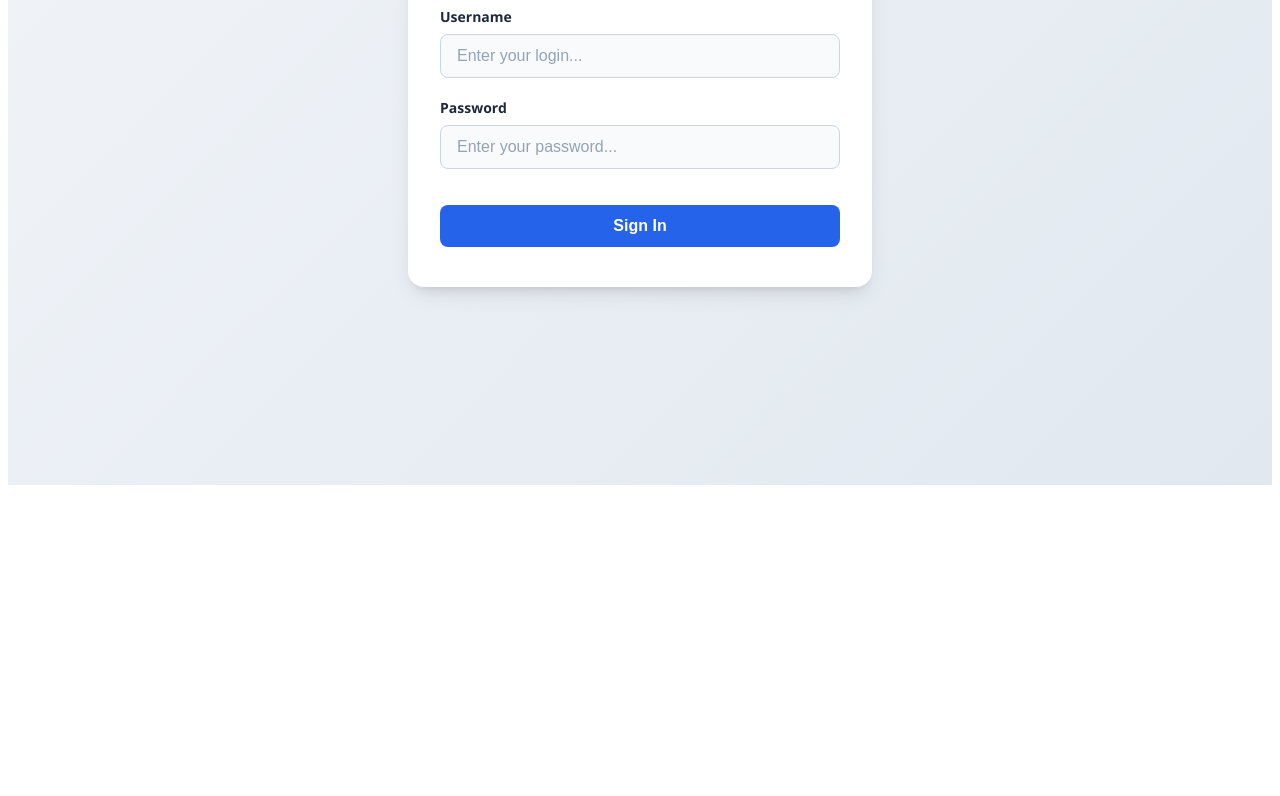
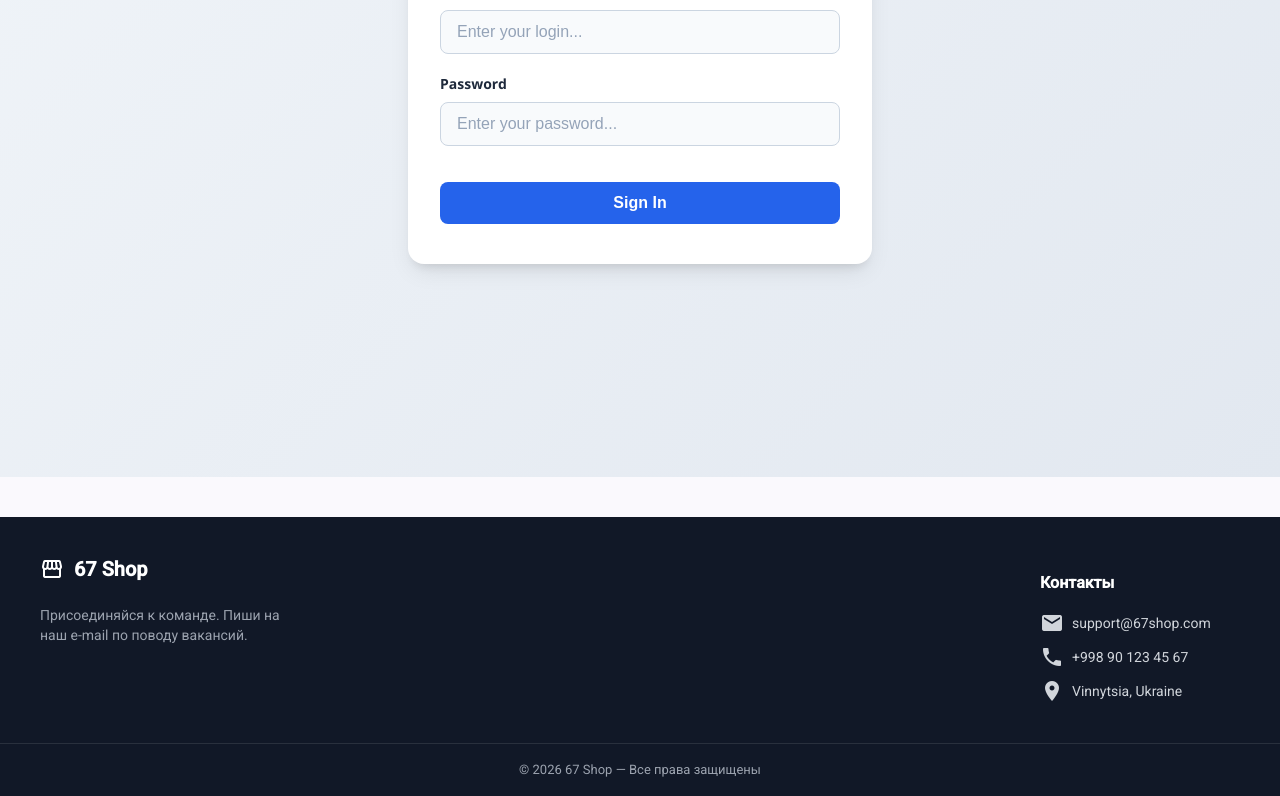
Before and after one commit to klinx01/67-shop, an Angular app: page / in a window 1280 px wide. Shown: the part 371-1167 px from the top of the page. Before the commit the page ends 864 px from the top, so only its background shows below. Built offline with nearby package versions, Linux system fonts and the light colour scheme.

Commit message:
feature/footer

```diff
--- a/package.json
+++ b/package.json
@@ -12,10 +12,12 @@
   "private": true,
   "packageManager": "npm@10.9.4",
   "dependencies": {
+    "@angular/cdk": "^21.2.14",
     "@angular/common": "^21.2.0",
     "@angular/compiler": "^21.2.0",
     "@angular/core": "^21.2.0",
     "@angular/forms": "^21.2.0",
+    "@angular/material": "^21.2.14",
     "@angular/platform-browser": "^21.2.0",
     "@angular/router": "^21.2.0",
     "rxjs": "~7.8.0",
--- a/src/app/app.html
+++ b/src/app/app.html
@@ -1 +1,3 @@
 <router-outlet></router-outlet>
+
+<app-footer></app-footer>
--- a/src/app/app.ts
+++ b/src/app/app.ts
@@ -1,10 +1,11 @@
 import { Component, signal, WritableSignal } from '@angular/core';
 import { RouterOutlet } from '@angular/router';
+import { FooterComponent } from './shared/components/footer/footer';
 
 
 @Component({
   selector: 'app-root',
-  imports: [RouterOutlet],
+  imports: [RouterOutlet, FooterComponent],
   templateUrl: './app.html',
   styleUrl: './app.scss'
 })
--- /dev/null
+++ b/src/app/shared/components/footer/footer.html
@@ -0,0 +1,41 @@
+<footer class="footer">
+
+  <div class="footer__container">
+
+    <div class="footer__section">
+      <div class="logo">
+        <mat-icon>storefront</mat-icon>
+        <span>67 Shop</span>
+      </div>
+
+      <p class="description">
+        Присоединяйся к команде. Пиши на наш e-mail по поводу вакансий.
+      </p>
+    </div>
+
+    <div class="footer__section">
+      <h3>Контакты</h3>
+
+      <div class="contact">
+        <mat-icon>email</mat-icon>
+        <span>support@67shop.com</span>
+      </div>
+
+      <div class="contact">
+        <mat-icon>phone</mat-icon>
+        <span>+998 90 123 45 67</span>
+      </div>
+
+      <div class="contact">
+        <mat-icon>location_on</mat-icon>
+        <span>Vinnytsia, Ukraine</span>
+      </div>
+    </div>
+
+  </div>
+
+  <div class="footer__bottom">
+    © 2026 67 Shop — Все права защищены
+  </div>
+
+</footer>
--- /dev/null
+++ b/src/app/shared/components/footer/footer.scss
@@ -0,0 +1,70 @@
+.footer {
+  background: #111827;
+  color: #ffffff;
+  margin-top: 40px;
+}
+
+.footer__container {
+  max-width: 1200px;
+  margin: 0 auto;
+  padding: 40px 24px;
+
+  display: flex;
+  justify-content: space-between;
+  gap: 40px;
+  flex-wrap: wrap;
+}
+
+.footer__section {
+  display: flex;
+  flex-direction: column;
+  gap: 10px;
+  min-width: 200px;
+
+  h3 {
+    margin-bottom: 8px;
+    font-size: 16px;
+  }
+
+  a {
+    color: #d1d5db;
+    text-decoration: none;
+  }
+
+  a:hover {
+    color: #ffffff;
+  }
+}
+
+.logo {
+  display: flex;
+  align-items: center;
+  gap: 10px;
+
+  font-size: 20px;
+  font-weight: 700;
+}
+
+.description {
+  color: #9ca3af;
+  font-size: 14px;
+  max-width: 260px;
+}
+
+.contact {
+  display: flex;
+  align-items: center;
+  gap: 8px;
+
+  color: #d1d5db;
+  font-size: 14px;
+}
+
+.footer__bottom {
+  border-top: 1px solid rgba(255, 255, 255, 0.1);
+  text-align: center;
+  padding: 16px;
+
+  font-size: 13px;
+  color: #9ca3af;
+}
--- a/src/index.html
+++ b/src/index.html
@@ -1,11 +1,18 @@
 <!doctype html>
 <html lang="en">
   <head>
-  <meta charset="utf-8">
+    <meta charset="utf-8" />
     <title>67Shop</title>
-  <base href="/">
-  <meta name="viewport" content="width=device-width, initial-scale=1">
-  <link rel="icon" type="image/x-icon" href="favicon.ico">
+    <base href="/" />
+    <meta name="viewport" content="width=device-width, initial-scale=1" />
+    <link rel="icon" type="image/x-icon" href="favicon.ico" />
+    <link rel="preconnect" href="https://fonts.googleapis.com" />
+    <link rel="preconnect" href="https://fonts.gstatic.com" crossorigin />
+    <link
+      href="https://fonts.googleapis.com/css2?family=Roboto:wght@300;400;500&display=swap"
+      rel="stylesheet"
+    />
+    <link href="https://fonts.googleapis.com/icon?family=Material+Icons" rel="stylesheet" />
   </head>
   <body>
     <app-root></app-root>
--- a/src/styles.scss
+++ b/src/styles.scss
@@ -1,3 +1,41 @@
+// Include theming for Angular Material with `mat.theme()`.
+// This Sass mixin will define CSS variables that are used for styling Angular Material
+// components according to the Material 3 design spec.
+// Learn more about theming and how to use it for your application's
+// custom components at https://material.angular.dev/guide/theming
+@use '@angular/material' as mat;
+
+html {
+  height: 100%;
+  @include mat.theme(
+    (
+      color: (
+        primary: mat.$azure-palette,
+        tertiary: mat.$blue-palette,
+      ),
+      typography: Roboto,
+      density: 0,
+    )
+  );
+}
+
+body {
+  // Default the application to a light color theme. This can be changed to
+  // `dark` to enable the dark color theme, or to `light dark` to defer to the
+  // user's system settings.
+  color-scheme: light;
+
+  // Set a default background, font and text colors for the application using
+  // Angular Material's system-level CSS variables. Learn more about these
+  // variables at https://material.angular.dev/guide/system-variables
+  background-color: var(--mat-sys-surface);
+  color: var(--mat-sys-on-surface);
+  font: var(--mat-sys-body-medium);
+
+  // Reset the user agent margin.
+  margin: 0;
+  height: 100%;
+}
 /* You can add global styles to this file, and also import other style files */
 .products-grid {
   display: grid;
```
Also changed, not shown: src/app/shared/components/footer/footer.ts (added, +15 -0 lines), 1 other file (tests, documents, lock files or other folders). Lines whose indentation alone changed are shown as unchanged.
